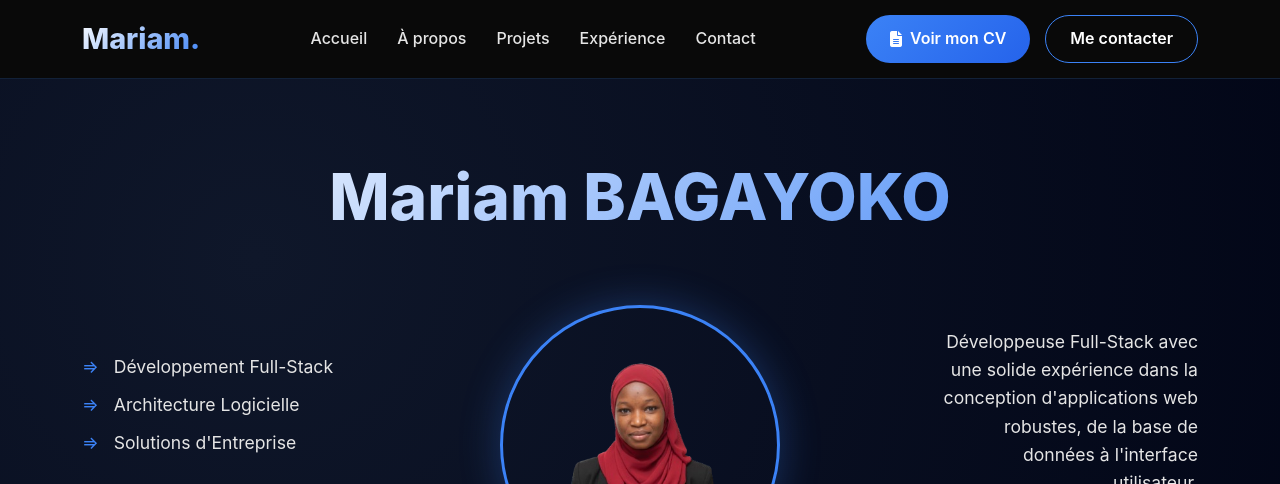
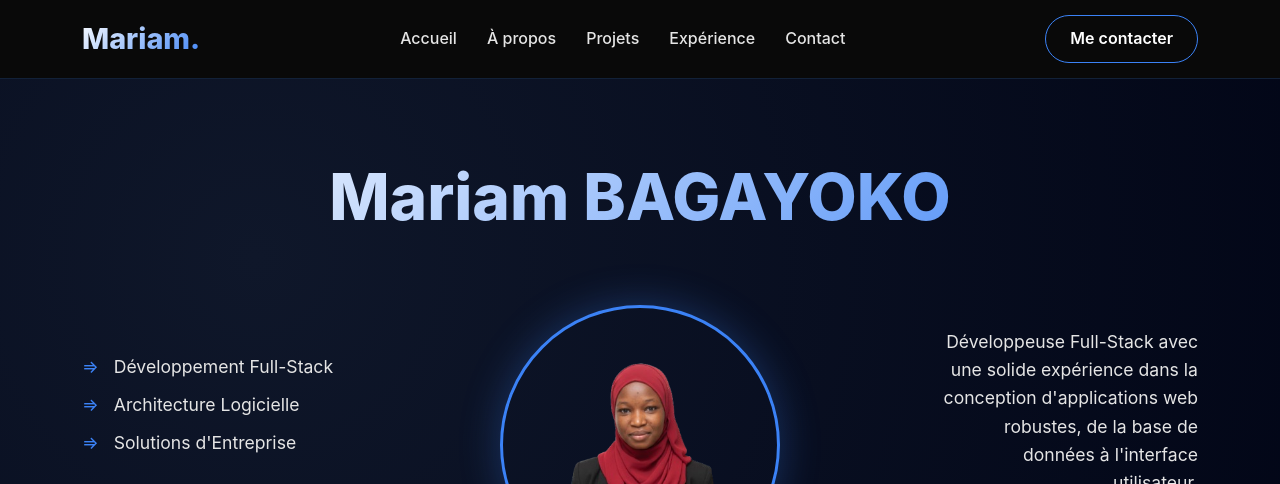
Before and after one commit to MariamBaga/VraiPortofolio, a plain HTML site: page index.html in a window 1280 px wide. Shown: the top 484 px of the page. Drawn offline with nearby package versions, Linux system fonts and the light colour scheme.

Commit message:
CV portfolio

```diff
--- a/index.html
+++ b/index.html
@@ -896,9 +896,7 @@
                         </div>
                     </div>
                     <div class="hero-btn" style="display: flex; gap: 15px; flex-wrap: wrap;">
-                        <a href="moncv.pdf" class="theme-btn" target="_blank">
-                            <i class="fas fa-file-alt"></i> Voir mon CV
-                        </a>
+
                         <a href="#contact" class="theme-btn"
                             style="background: transparent; border: 1px solid var(--primary-color);">
                             Me contacter
```
